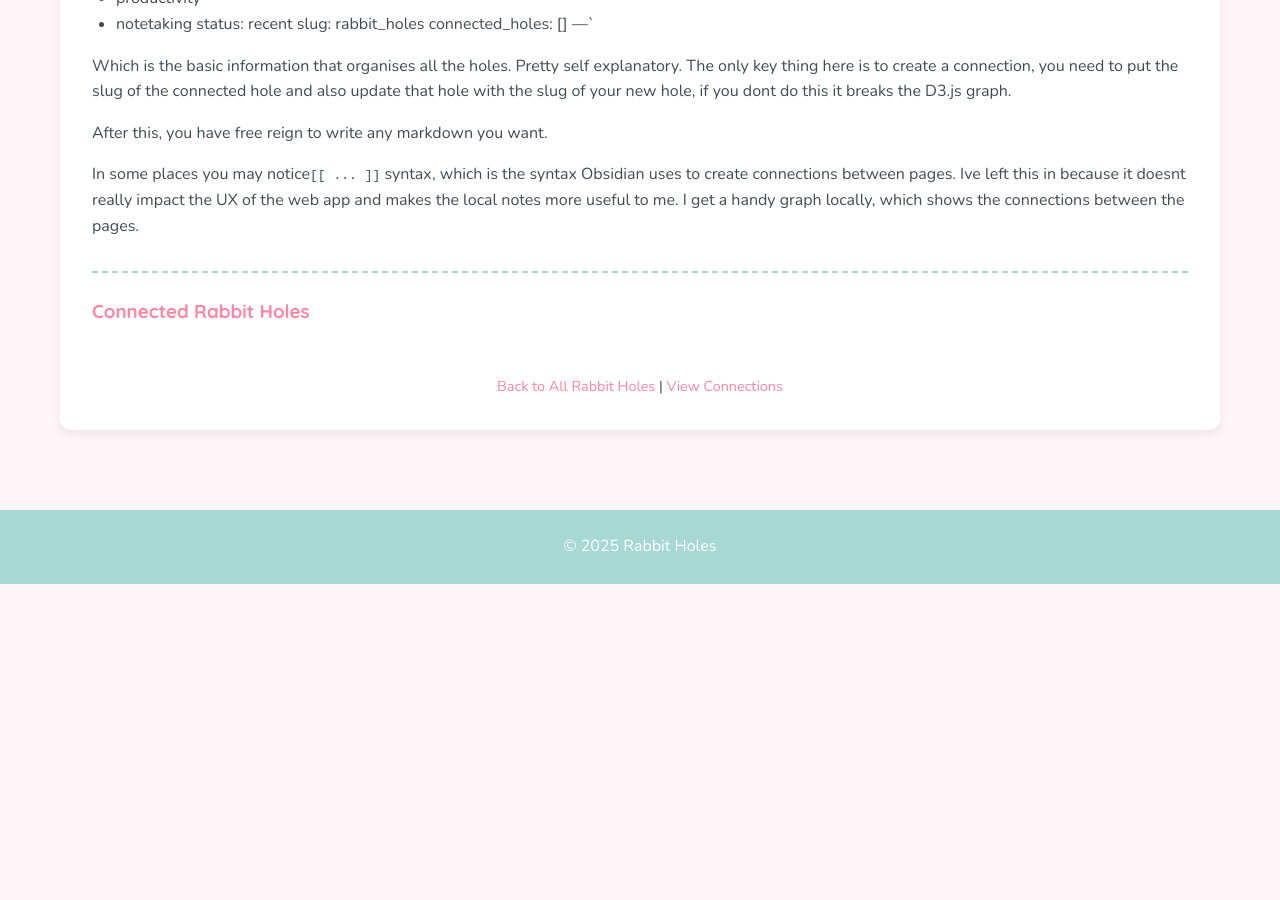
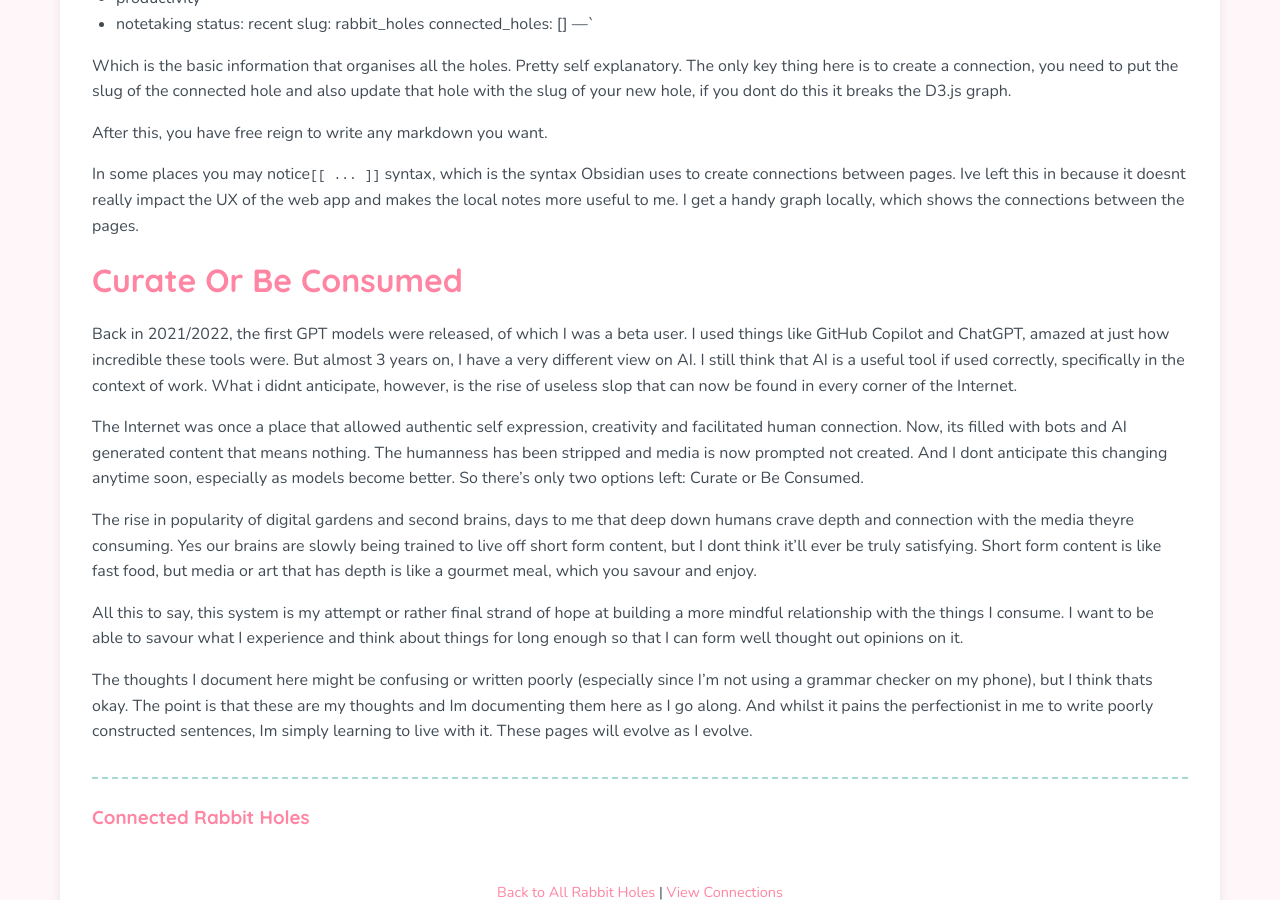
Before and after one commit to A-S620/rabbit-holes, a Jekyll site: the page built from _holes/Rabbit Holes.md, in a window 1280 px wide and 900 px high, scrolled down 807 px. Built offline with Jekyll 4.4.1, drawn with Linux system fonts in a browser that asks for light colours; before the commit the page ends 1391 px from its top, so only the background shows below that.

Commit message:
Update Rabbit Holes.md

```diff
--- a/_holes/Rabbit Holes.md
+++ b/_holes/Rabbit Holes.md
@@ -39,3 +39,14 @@ Which is the basic information that organises all the holes. Pretty self explana
 After this, you have free reign to write any markdown you want.
 
 In some places you may notice`[[ ... ]]` syntax, which is the syntax Obsidian uses to create connections between pages. Ive left this in because it doesnt really impact the UX of the web app and makes the local notes more useful to me.  I get a handy graph locally, which shows the connections between the pages.
+
+# Curate Or Be Consumed
+Back in 2021/2022, the first GPT models were released, of which I was a beta user. I used things like GitHub Copilot and ChatGPT, amazed at just how incredible these tools were. But almost 3 years on, I have a very different view on AI. I still think that AI is a useful tool if used correctly, specifically in the context of work. What i didnt anticipate, however, is the rise of useless slop that can now be found in every corner of the Internet.
+
+The Internet was once a place that allowed authentic self expression, creativity and facilitated human connection. Now, its filled with bots and AI generated content that means nothing. The humanness has been stripped and media is now prompted not created. And I dont anticipate this changing anytime soon, especially as models become better. So there's only two options left: Curate or Be Consumed.
+
+The rise in popularity of digital gardens and second brains, days to me that deep down humans crave depth and connection with the media theyre consuming. Yes our brains are slowly being trained to live off short form content, but I dont think it'll ever be truly satisfying. Short form content is like fast food, but media or art that has depth is like a gourmet meal, which you savour and enjoy.
+
+All this to say, this system is my attempt or rather final strand of hope at building a more mindful relationship with the things I consume. I want to be able to savour what I experience and think about things for long enough so that I can form well thought out opinions on it.
+
+The thoughts I document here might be confusing or written poorly (especially since I'm not using a grammar checker on my phone), but I think thats okay. The point is that these are my thoughts and Im documenting them here as I go along. And whilst it pains the perfectionist in me to write poorly constructed sentences, Im simply learning to live with it. These pages will evolve as I evolve.
```
